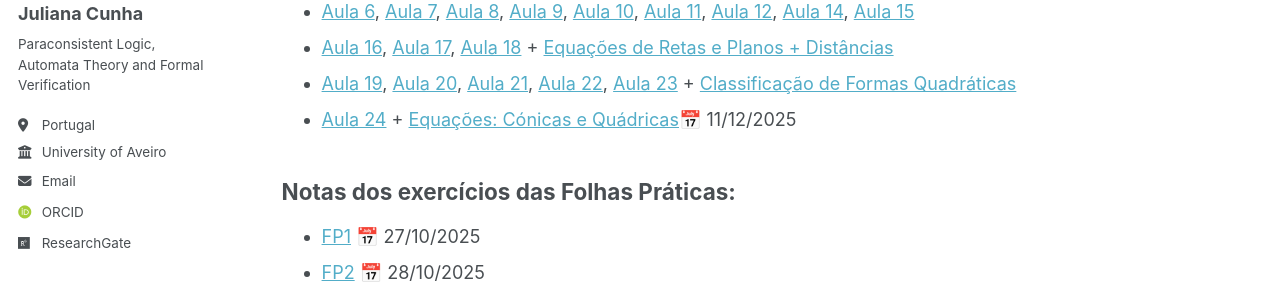
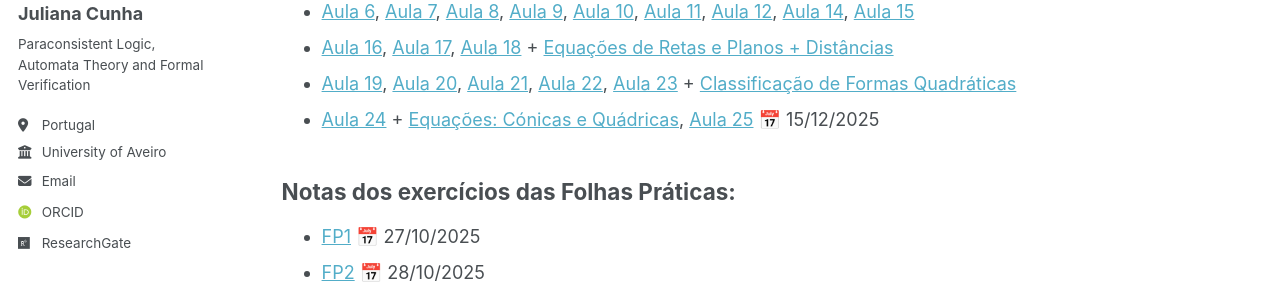
Before and after one commit to juliana-cunha/juliana-cunha.github.io, a Jekyll site: the page built from _pages/teaching.md, in a window 1280 px wide and 1363 px high. Shown: the part 300-597 px from the top of the window. Built offline with Jekyll 4.4.1, drawn with Linux system fonts in a browser that asks for light colours; some web fonts are replaced; a script that is not in the unit is left out.

Commit message:
Update teaching.md

```diff
--- a/_pages/teaching.md
+++ b/_pages/teaching.md
@@ -14,7 +14,7 @@ Apontamentos das aulas:
 - [Aula 6](https://juliana-cunha.github.io/files/Aula%206.pdf), [Aula 7](https://juliana-cunha.github.io/files/Aula%207.pdf), [Aula 8](https://juliana-cunha.github.io/files/Aula%208.pdf), [Aula 9](https://juliana-cunha.github.io/files/Aula%209.pdf), [Aula 10](https://juliana-cunha.github.io/files/Aula%2010.pdf), [Aula 11](https://juliana-cunha.github.io/files/Aula%2011.pdf), [Aula 12](https://juliana-cunha.github.io/files/Aula%2012.pdf), [Aula 14](https://juliana-cunha.github.io/files/Aula%2014.pdf), [Aula 15](https://juliana-cunha.github.io/files/Aula%2015.pdf)
 - [Aula 16](https://juliana-cunha.github.io/files/Aula%2016.pdf), [Aula 17](https://juliana-cunha.github.io/files/Aula%2017.pdf), [Aula 18](https://juliana-cunha.github.io/files/Aula%2018.pdf) + [Equações de Retas e Planos + Distâncias](https://juliana-cunha.github.io/files/Retas__Planos_e_dista%CC%82ncias.pdf)
 - [Aula 19](https://juliana-cunha.github.io/files/Aula%2019.pdf), [Aula 20](https://juliana-cunha.github.io/files/Aula%2020.pdf), [Aula 21](https://juliana-cunha.github.io/files/Aula%2021.pdf), [Aula 22](https://juliana-cunha.github.io/files/Aula%2022.pdf), [Aula 23](https://juliana-cunha.github.io/files/Aula%2023.pdf) + [Classificação de Formas Quadráticas](https://juliana-cunha.github.io/files/classificacao_formasquadraticas.pdf)
-- [Aula 24](https://juliana-cunha.github.io/files/Aula%2024.pdf) + [Equações: Cónicas e Quádricas](https://juliana-cunha.github.io/files/Cónicas_Quadricas.pdf)📅 11/12/2025
+- [Aula 24](https://juliana-cunha.github.io/files/Aula%2024.pdf) + [Equações: Cónicas e Quádricas](https://juliana-cunha.github.io/files/Cónicas_Quadricas.pdf), [Aula 25](https://juliana-cunha.github.io/files/Aula%2025.pdf) 📅 15/12/2025
 
 Notas dos exercícios das Folhas Práticas:
 ------
```
